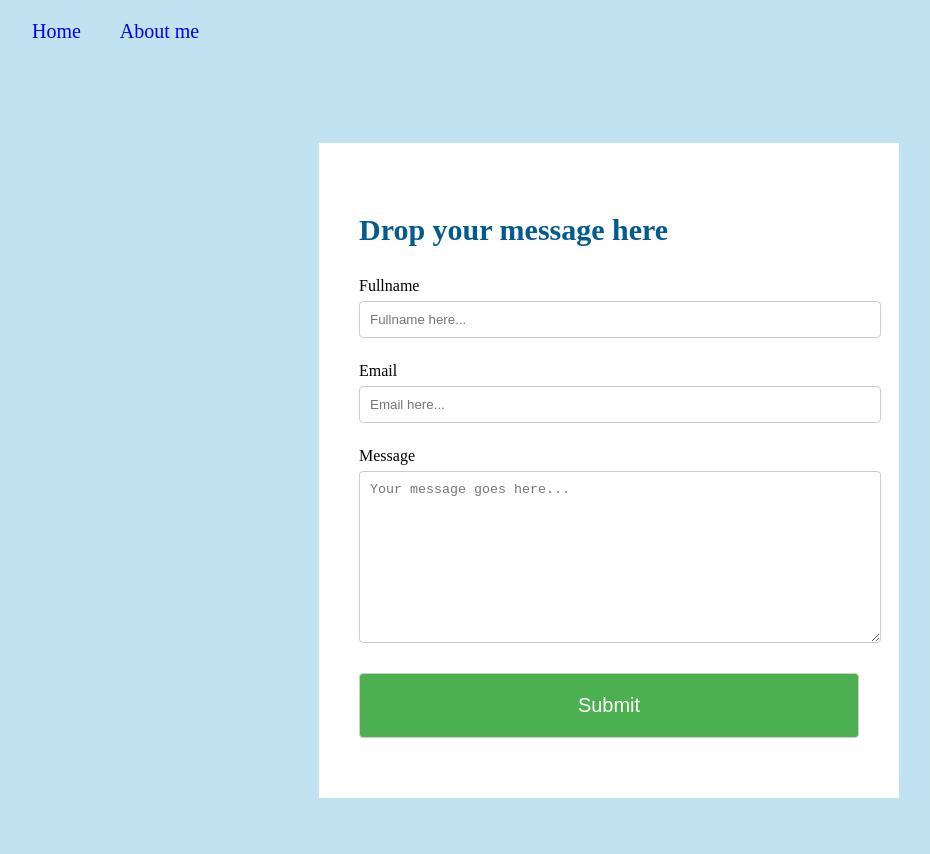
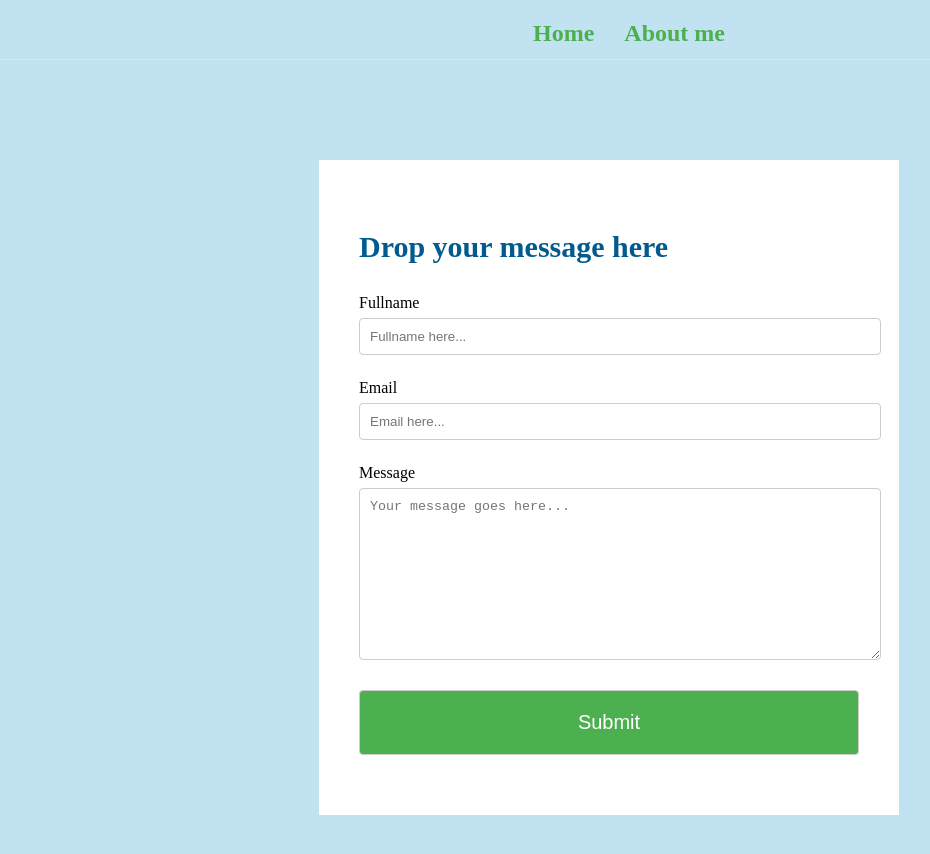
Before and after one commit to ddoyediran/week4-mon, a plain HTML site: page contact.html in a window 1280 px wide. Shown: the whole page, without its empty margins (31-961 px from the left). Drawn offline with Linux system fonts and the light colour scheme.

Commit message:
more commit

```diff
--- a/contact.html
+++ b/contact.html
@@ -8,11 +8,15 @@
   </head>
   <body>
     <div>
-      <div class="contact-nav">
-        <a href="./index.html" class="contact-nav-home">Home</a>
+      <nav class="main-nav contact-nav">
+        <ul>
+          <li><a href="./index.html" class="contact-nav-home">Home</a></li>
+          <li><a href="./about.html" class="contact-nav-about">About me</a></li>
+        </ul>
+        <!-- <a href="./index.html" class="contact-nav-home">Home</a>
 
-        <a href="./about.html" class="contact-nav-about">About me</a>
-      </div>
+        <a href="./about.html" class="contact-nav-about">About me</a> -->
+      </nav>
 
       <div class="content-about">
         <h3>Drop your message here</h3>
--- a/style.css
+++ b/style.css
@@ -108,12 +108,38 @@ input[type="submit"]:hover {
   cursor: pointer;
 }
 
-.contact-nav {
+/* .contact-nav {
   font-size: 20px;
   margin: 20px;
+} */
+
+/* .contact-nav-home {
+  margin: 20px;
+  padding: 15px;
+} */
+
+.contact-nav ul {
+  margin: 0;
 }
 
-.contact-nav-home {
-  margin: 20px;
-  padding: 15px;
+.contact-nav li {
+  display: inline;
 }
+
+.contact-nav a {
+  display: inline-block;
+  padding: 0.5em;
+  color: #4caf50;
+  text-decoration: none;
+}
+
+.contact-nav a:hover {
+  background-color: #fc8600;
+}
+
+.main-nav {
+  text-align: center;
+  font-size: 1.5em;
+  font-weight: bold;
+  border-bottom: 1px solid rgba(247, 237, 237, 0.3);
+}
```
